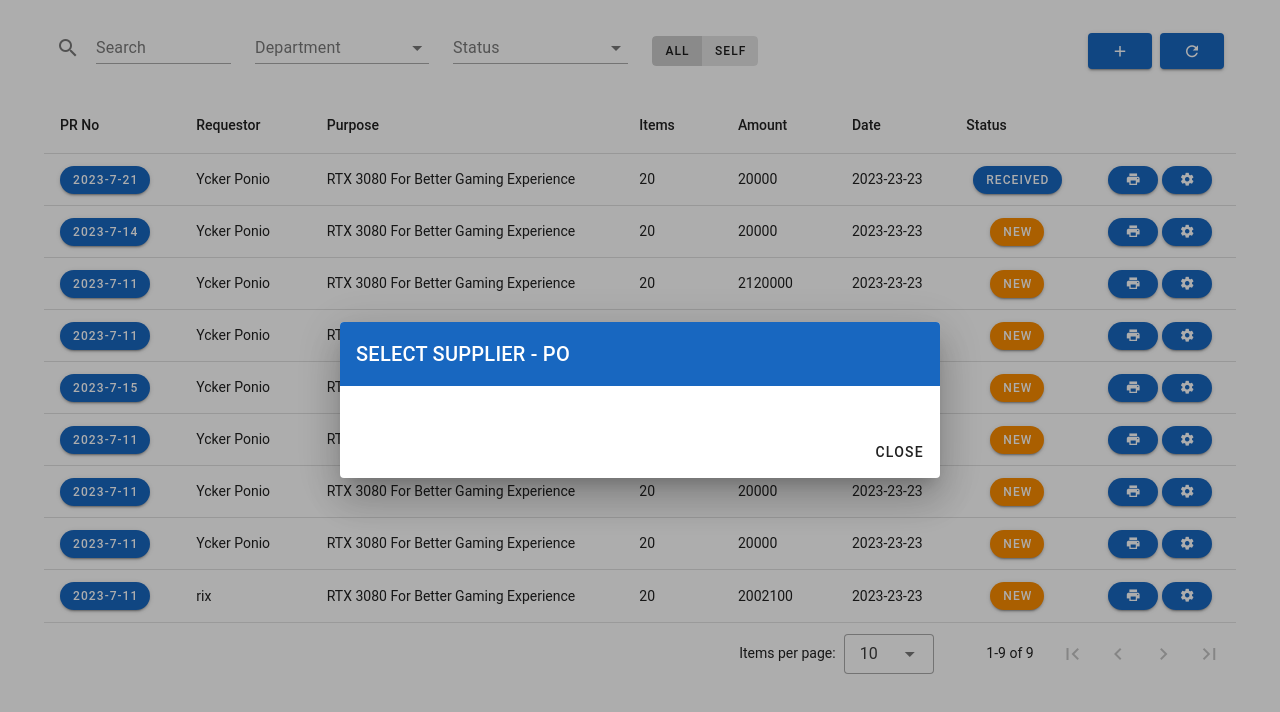
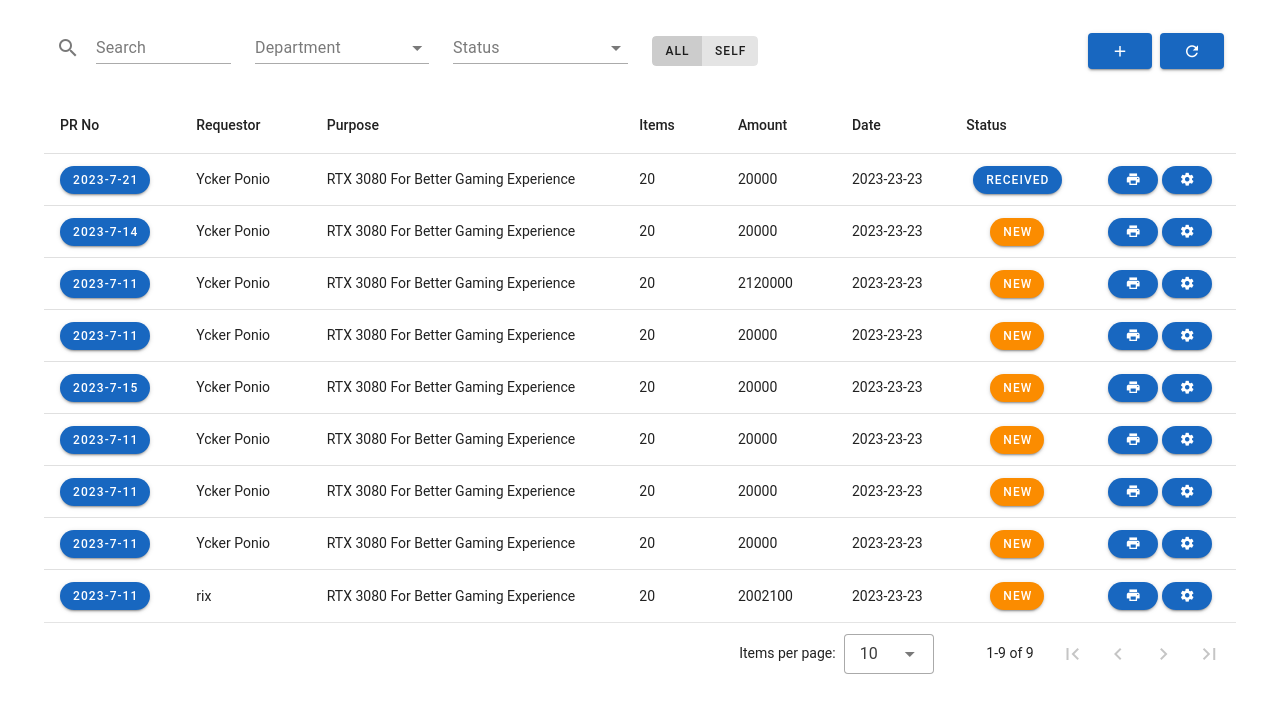
Before and after one commit to cheezy96/pims_copycat, a Vue app: page /request in a window 1280 px wide. Shown: the top 712 px of the page. Built offline with nearby package versions, Linux system fonts and the light colour scheme.

Commit message:
print component

```diff
--- a/src/components/pims/request/PrintComp.vue
+++ b/src/components/pims/request/PrintComp.vue
@@ -40,7 +40,9 @@
 
 <script setup>
 import router from "@/router";
-import { ref } from "vue";
+import { onMounted, ref } from "vue";
+
+let printCardDialog = ref(false);
 
 let printMenu = ref({
   first: [
@@ -67,7 +69,7 @@ let printMenu = ref({
 function print(title, card) {
   if (!title && !card) return;
   else if (card && !title) {
-    console.log("card");
+    toggleDialog();
     return;
   }
 
@@ -87,6 +89,11 @@ function print(title, card) {
   }, 500);
   return false;
 }
+
+function toggleDialog() {
+  printCardDialog.value = true;
+  console.log(printCardDialog.value);
+}
 </script>
 
 <style lang="scss" scoped></style>
--- a/src/components/pims/request/RequestComp.vue
+++ b/src/components/pims/request/RequestComp.vue
@@ -103,7 +103,7 @@
 </template>
 
 <script setup>
-import { ref } from "vue";
+import { onMounted, ref } from "vue";
 import prDialog from "./PRDialog.vue";
 import printComp from "./PrintComp.vue";
 import actionButtonComp from "./ActionButtonComp.vue";
@@ -112,7 +112,7 @@ import PrintDialogCard from "./PrintDialogCard.vue";
 
 let dialogPRNo = ref(false);
 let dialogStatus = ref(false);
-let printCardDialog = ref(true);
+let printCardDialog = ref(false);
 
 let departments = ref([
   { text: "All", value: "all" },
```
